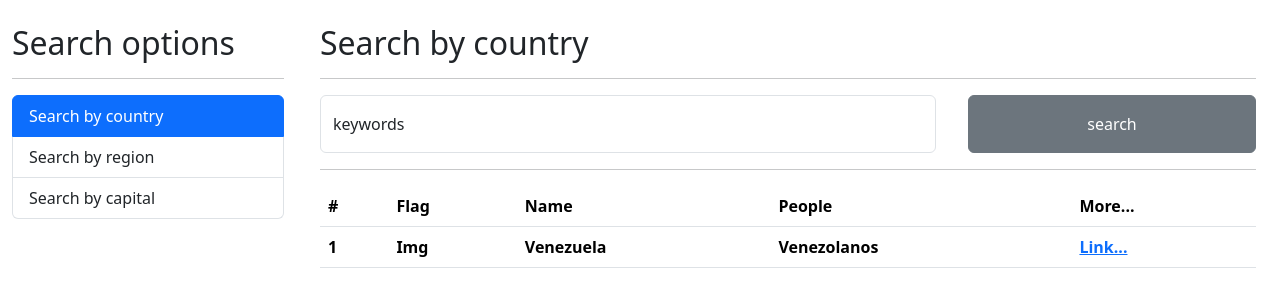
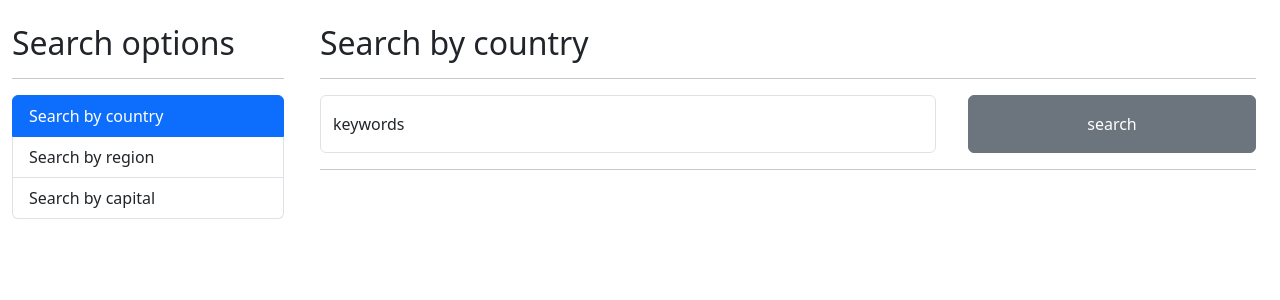
Before and after one commit to JuanRamirez8034/paises-app, an Angular app: page / in a window 1280 px wide. Shown: the top 300 px of the page. Built offline with nearby package versions, Linux system fonts and the light colour scheme.

Commit message:
Mostrado los resultados de la busqueda por paises en la tabla y agregada la ruta dinamica de mostrar mas informacion

```diff
--- a/src/app/country/country.module.ts
+++ b/src/app/country/country.module.ts
@@ -2,6 +2,7 @@ import { NgModule } from '@angular/core';
 import { CommonModule } from '@angular/common';
 import { HttpClientModule} from '@angular/common/http';
 import { FormsModule } from '@angular/forms';
+import { RouterModule } from '@angular/router';
 import { ByCapitalComponent } from './pages/by-capital/by-capital.component';
 import { ByCountryComponent } from './pages/by-country/by-country.component';
 import { ByRegionComponent } from './pages/by-region/by-region.component';
@@ -20,6 +21,7 @@ import { ShowCountryComponent } from './pages/show-country/show-country.componen
     CommonModule,
     FormsModule,//modulo ara trabajar con formularios
     HttpClientModule, //modulo propio de angular para realizar las peticones http
+    RouterModule, //modulo para las rutas
   ],
   exports: [
     ByCapitalComponent,
--- a/src/app/country/pages/by-country/by-country.component.html
+++ b/src/app/country/pages/by-country/by-country.component.html
@@ -15,7 +15,7 @@
 
 <hr>
 
-<table class="table table-hover" *ngIf="!errorConsult; else errorAlert">
+<table class="table table-hover" *ngIf="!errorConsult && countryResponse.length > 0;">
   <thead class="bg-info">
     <tr>
       <th>#</th>
@@ -25,19 +25,21 @@
       <th>More...</th>
     </tr>
   </thead>
-  <tbody>
+  <tbody *ngFor="let country of countryResponse; let i = index">
     <tr>
-      <th>1</th>
-      <th>Img</th>
-      <th>Venezuela</th>
-      <th>Venezolanos</th>
-      <th><a href="#">Link...</a></th>
+      <th>{{i}}</th>
+      <th class="d-flex align-items-center">
+        <img [src]="country.flags.png" alt="Flag - {{country.name.common}}" class="img-flag">
+      </th>
+      <th>{{country.name.common}}</th>
+      <th>{{country.population | number}}</th>
+      <!-- para rutas con parametros se debe pasar un arreglo en el cual se van armando cada uno de los argumenos -->
+      <th><a href="#" [routerLink]="['/showCountry', country.cca2]">Link...</a></th>
     </tr>
   </tbody>
 </table>
 
-<ng-template #errorAlert>
-  <div class="alert alert-danger">
-    No found data for "{{argument}}"
-  </div>
-</ng-template>
+
+<div class="alert alert-danger" *ngIf="errorConsult">
+  No found data for "{{argument}}"
+</div>
--- a/src/app/country/pages/by-country/by-country.component.ts
+++ b/src/app/country/pages/by-country/by-country.component.ts
@@ -1,5 +1,6 @@
 import { Component } from '@angular/core';
 import { CountriesService } from '../../services/countries.service';
+import { Country } from '../../interfaces/country.interfaces';
 
 @Component({
   selector: 'app-by-country',
@@ -7,8 +8,9 @@ import { CountriesService } from '../../services/countries.service';
 })
 export class ByCountryComponent {
 
-  public argument     : string = '';//variable asociada al valor del input de busqueda
-  public errorConsult : boolean = false;//variable para controlar el estado de erro de consultas y mostrar el alert
+  public argument        : string = '';//variable asociada al valor del input de busqueda
+  public errorConsult    : boolean = false;//variable para controlar el estado de erro de consultas y mostrar el alert
+  public countryResponse : Country[] = []; // arreglo de paises para almacenar las respuestas
 
   //inyectando o instanciando los servicios
   constructor(private countriesService:CountriesService) { }
@@ -23,10 +25,13 @@ export class ByCountryComponent {
     this.countriesService.searchCountry(this.argument)
       .subscribe(
         (resp)=>{
-          console.log(resp);
+          this.countryResponse = resp;//agregando la respuesta al arreglo correspondiente
+          console.log(this.countryResponse);
+
         },
         (error)=>{
           console.log(error);
+          this.countryResponse = [];
           this.errorConsult = true;
         }
       );
--- a/src/styles.css
+++ b/src/styles.css
@@ -6,47 +6,8 @@
   padding: 0;
   border: none;
 }
-/* .container-main-app{
+.img-flag{
+  width: 64px;
+  height: auto;
   display: block;
-  height: 100vh !important;
-  width: 100%;
 }
-.h-menu{
-  height: 120px;
-}
-
-.h-body-content{
-  height: calc(100% - 120px);
-}
-
-.sidebar, .result-body{
-  height: 100%;
-}
-
-.sidebar{
-  gap: 10px;
-  width: 100%;
-}
-
-.sidebar .item{
-  display: block;
-  padding: 10px 20px;
-  border-radius: 10px;
-  width: 90%;
-  margin: 10px auto 0 auto;
-}
-
-@media (max-width:768px) {
-  .sidebar{
-    height: 80px;
-    background: #000 !important;
-    overflow-x: auto;
-  }
-  .sidebar::-webkit-scrollbar{
-    display: none;
-  }
-  .sidebar .item{
-    width: 200px !important;
-    margin: 0;
-  }
-} */
```
